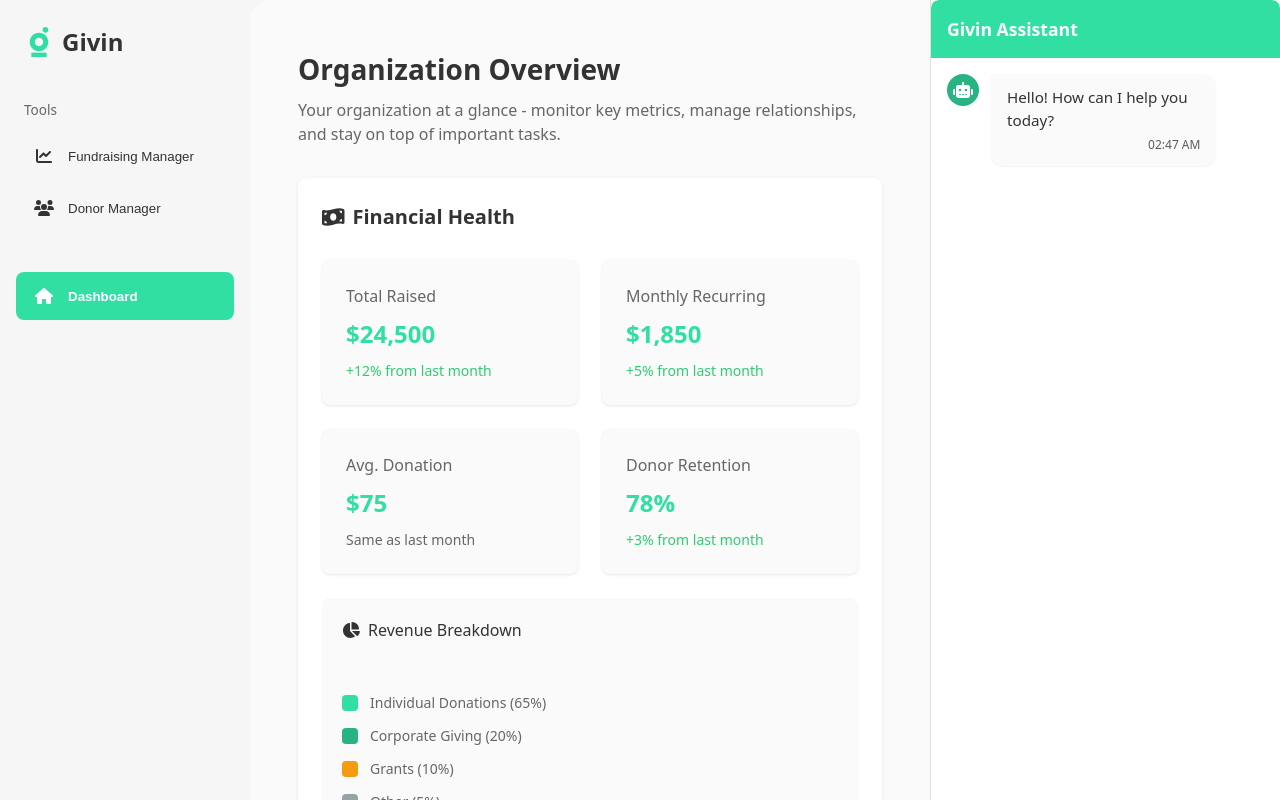
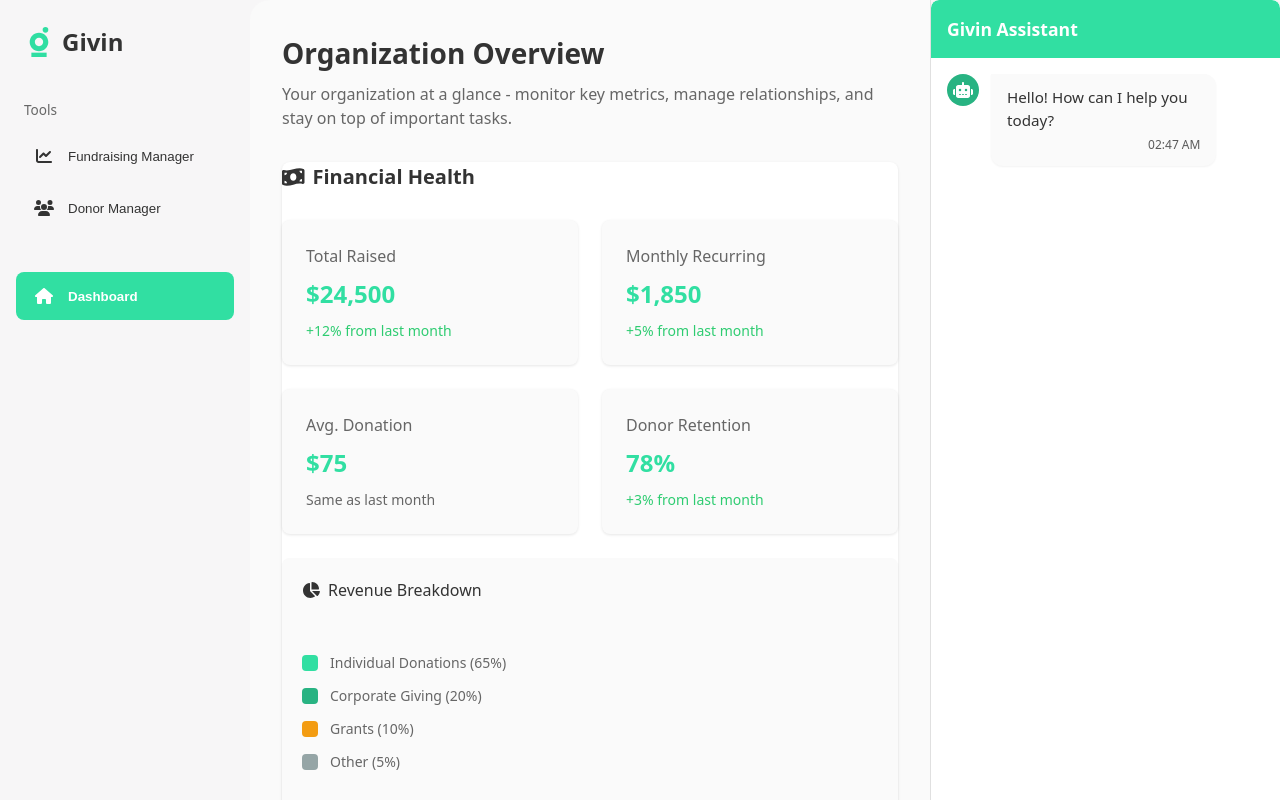
Before and after one commit to seenelm/givin-app, a React (Vite) app: page /dashboard in a window 1280 px wide. Shown: the top 800 px of the page. Built offline with nearby package versions, Linux system fonts and the light colour scheme.

Commit message:
fixing some styles as well

```diff
--- a/src/App.css
+++ b/src/App.css
@@ -19,7 +19,7 @@
 
 .main-content {
   flex: 1;
-  padding: 1.5rem;
+  padding: 0.5rem;
 
 }
 
--- a/src/pages/styles/Dashboard.css
+++ b/src/pages/styles/Dashboard.css
@@ -4,7 +4,7 @@
 .dashboard-section {
   background-color: var(--card-color);
   border-radius: 8px;
-  padding: 1.5rem;
+  /* padding: 1.5rem; */
   margin-bottom: 1.5rem;
   box-shadow: 0 1px 3px rgba(0, 0, 0, 0.1);
 }
```
